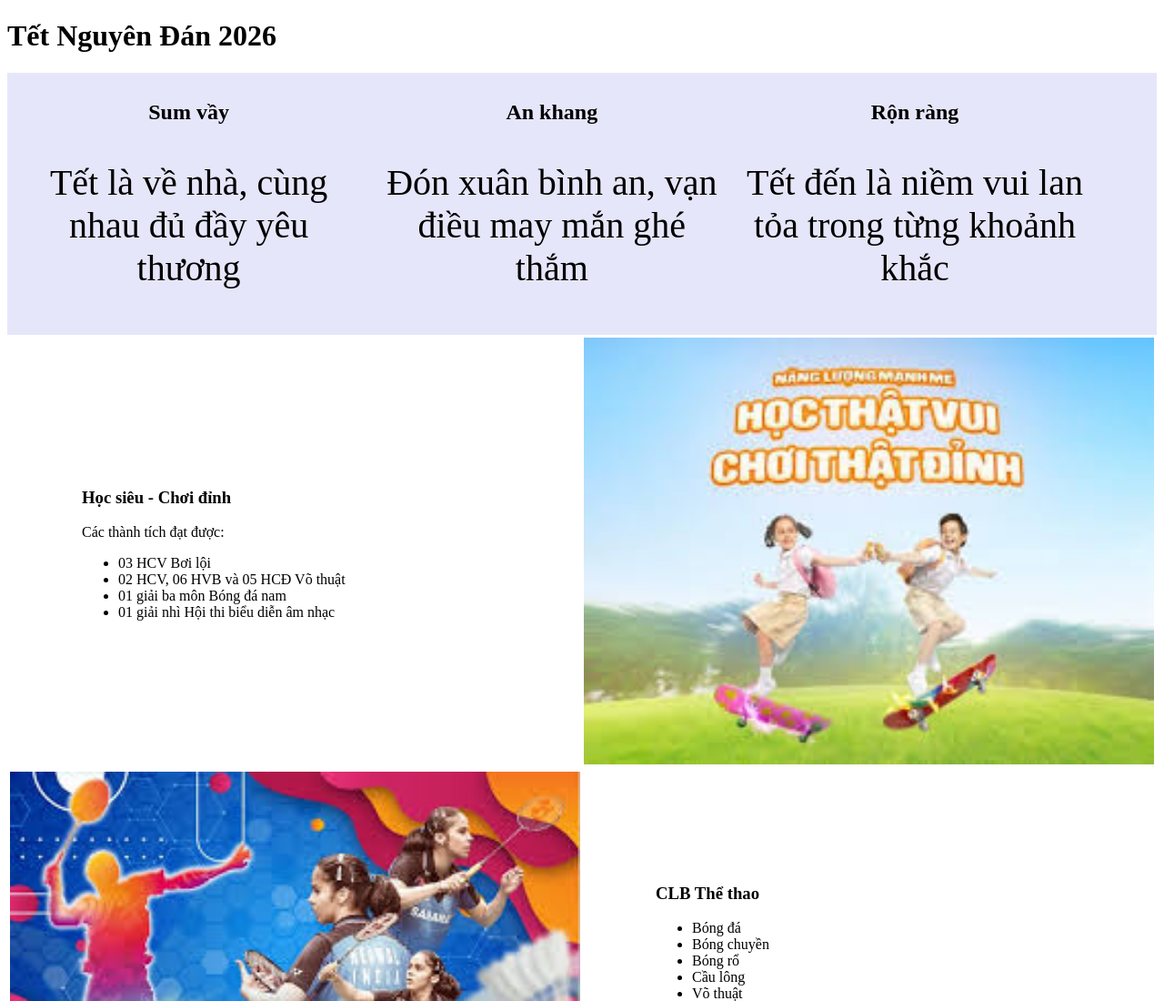
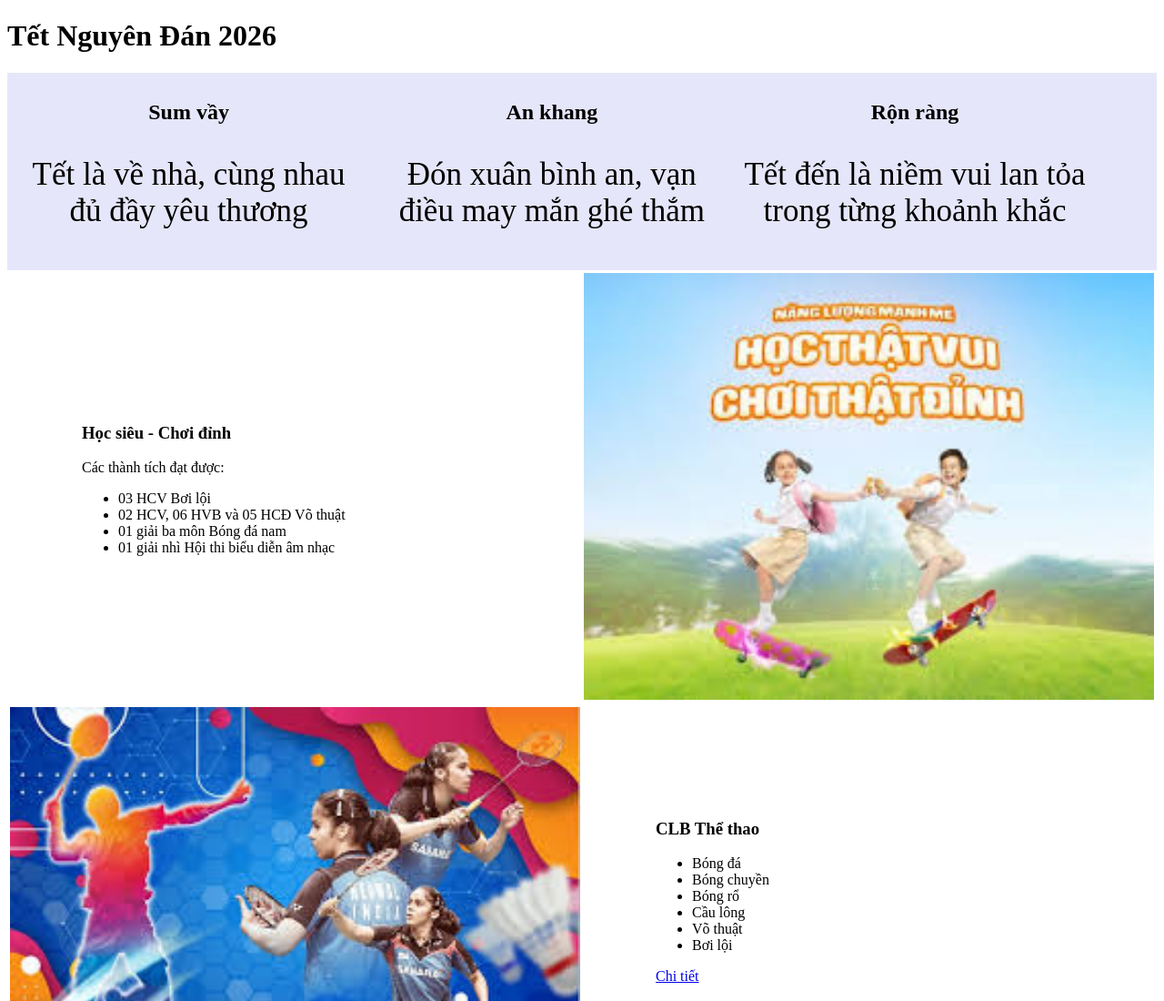
Before and after one commit to thuleethimong-max/Tetnguyendan2026-nhom3, a plain HTML site: page index.html in a window 1280 px wide. Shown: the top 1100 px of the page at 91% size. Drawn offline with Linux system fonts and the light colour scheme.

Commit message:
Update index.html

```diff
--- a/index.html
+++ b/index.html
@@ -15,15 +15,15 @@
       <div class="row">
         <div class="block_3">
           <h2>Sum vầy</h2>
-          <p style="font-size: 40px;">Tết là về nhà, cùng nhau đủ đầy yêu thương</p>
+          <p style="font-size: 35px;">Tết là về nhà, cùng nhau đủ đầy yêu thương</p>
         </div>
         <div class="block_3">
           <h2>An khang</h2>
-          <p style="font-size: 40px;">Đón xuân bình an, vạn điều may mắn ghé thắm</p>
+          <p style="font-size: 35px;">Đón xuân bình an, vạn điều may mắn ghé thắm</p>
         </div>
         <div class="block_3">
           <h2>Rộn ràng</h2>
-          <p style="font-size: 40px;">Tết đến là niềm vui lan tỏa trong từng khoảnh khắc</p>
+          <p style="font-size: 35px;">Tết đến là niềm vui lan tỏa trong từng khoảnh khắc</p>
         </div>
       </div>
     </div>
```
